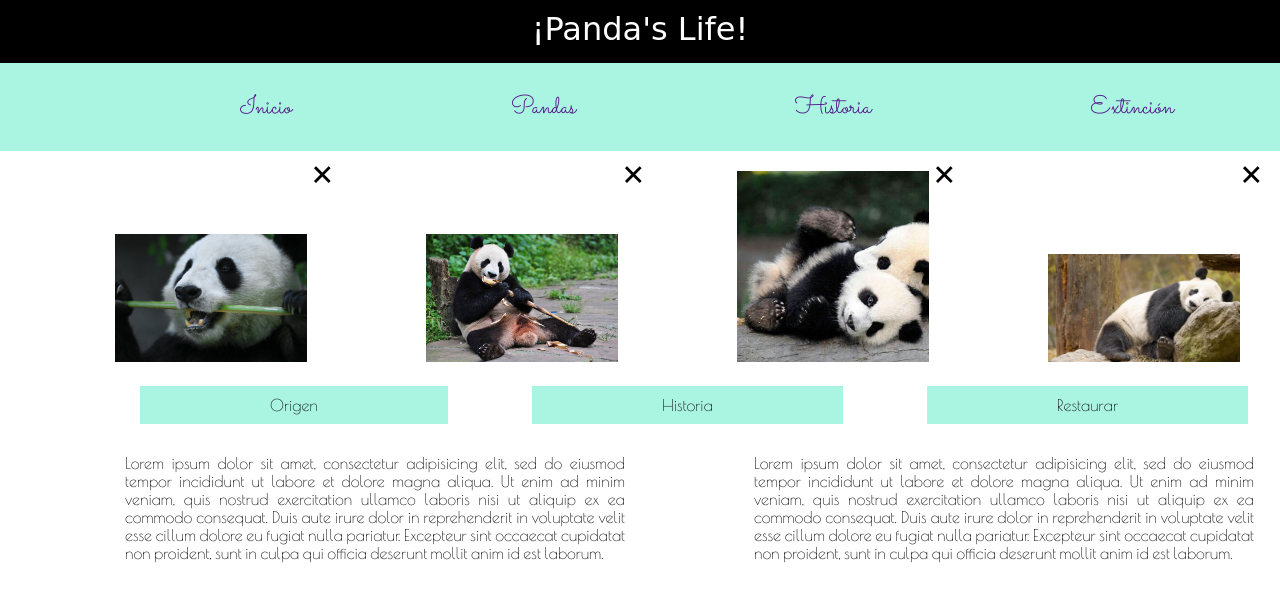
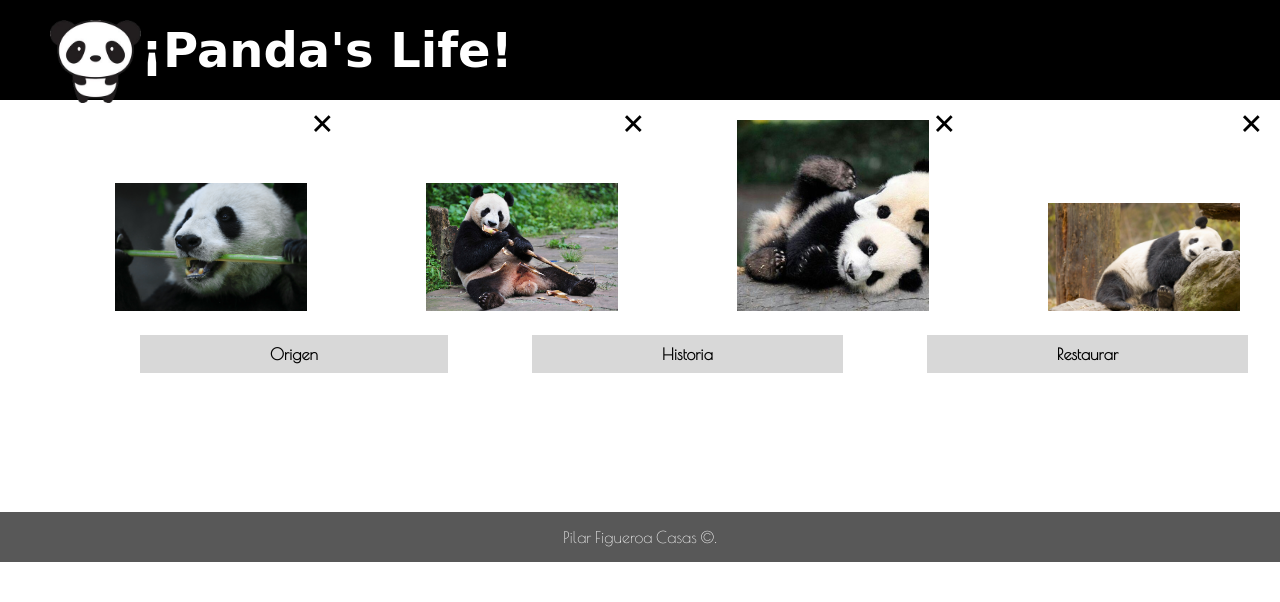
Before and after one commit to pilarfc/flexbox_pandas, a plain HTML site: page index.html in a window 1280 px wide. Drawn offline with nearby package versions, Linux system fonts and the light colour scheme; a web font is replaced by a local one.

Commit message:
funcionando pero le faltan cambios de flex-box

```diff
--- a/assets/css/main.css
+++ b/assets/css/main.css
@@ -1,5 +1,6 @@
 *{
-margin: 0px;
+ box-sizing: border-box;
+ margin: 0px;
 }
 
 body {
@@ -7,42 +8,43 @@ body {
 }
 
 header {
-  font-family: 'Cabin Sketch', cursive;
   background: black;
   color: white;
-  text-align: center;
+  height: 100px;
+  justify-content: space-between;
   font-size: 2em;
   padding-bottom: 15px;
   padding-top: 10px;
+  line-height: 100px;
+  padding: 0 50px;
 }
 
-ul {
-   background: #A9F5E1;
+h1 {
+  font-family: 'Cabin Sketch', cursive;
 }
 
-li {
-  font-size: 1.5em;
-  display: inline-block;
-  padding: 25px;
-  list-style: none;
-  color: black;
+
+.container {
+    display: flex;
+    flex-wrap: wrap;
 }
 
-li a {
-  font-family: 'VT323', monospace;
-  font-family: 'Sacramento', cursive;
-  font-size: 25px;
-  text-align: center;
-  padding-left: 125px;
-  text-decoration: none;
-  padding-top: 10px;
-  padding-bottom: 10px;
-  padding-right: 40px;
-  text-align: center;
+nav {
+    width: 50%;
+    justify-content: space-between;
+    font-family: 'Ubuntu', sans-serif;
+    font-size: 20px;
 }
 
+a {
+    text-decoration: none;
+    font-weight: 700;
+    color: white;
+}
+
+
 a:hover {
-    background-color: #C4FFE0;
+    background-color: #F6CECE;
 }
 
 
@@ -68,10 +70,8 @@ img {
 }
 
 .botonSecciones div {
-  background-color: #A9F5E1;
+  background-color: #D8D8D8;
   text-align: center;
-  color: #A9F5E13;
-  font-family: 'Fontdiner Swanky', cursive;
   font-family: 'Poiret One', cursive;
   padding: 10px 130px;
   display: inline-block;
@@ -80,16 +80,19 @@ img {
   cursor: pointer;
 }
 
+.botonSecciones div a {
+  color: black;
+}
+
 .texto {
     display: inline-block;
     margin-left: 125px;
     width: 500px;
     text-align: justify;
-    font-family: 'Fontdiner Swanky', cursive;
     font-family: 'Poiret One', cursive;
     color: black;
     margin-top: 30px;
-    visibility: visible;
+    visibility: hidden;
 }
 
 .cerrar {
@@ -107,3 +110,15 @@ img {
    color: #878787;
    cursor: pointer;
  }
+
+
+footer {
+  font-family: 'Poiret One', cursive;
+  background-color: #585858;
+  color: white;;
+  right: 0;
+  left: 0;
+  bottom: 0;
+  padding: 1em;
+  text-align: center;
+}
--- a/index.html
+++ b/index.html
@@ -2,30 +2,34 @@
 <html>
   <head>
     <meta charset="utf-8">
-    <title>Panda Panda</title>
+    <title>Pandas - Flex-Box</title>
     <link rel="stylesheet" type="text/css" href="assets/css/main.css">
-    <link href="https://fonts.googleapis.com/css?family=Sacramento|VT323" rel="stylesheet">
-    <link href="https://fonts.googleapis.com/css?family=Fontdiner+Swanky" rel="stylesheet">
-    <link href="https://fonts.googleapis.com/css?family=Fontdiner+Swanky|Poiret+One" rel="stylesheet">
+    <link href="https://fonts.googleapis.com/css?family=Poiret+One" rel="stylesheet">
     <link href="https://fonts.googleapis.com/css?family=Cabin+Sketch" rel="stylesheet">
+    <link href="https://fonts.googleapis.com/css?family=Ubuntu:400,700" rel="stylesheet">
 
 
 
   </head>
   <body>
 
-    <header>¡Panda's Life!</header>
 
-    <ul>
-      <li>
-        <li><a href="">Inicio</a></li>
-        <li><a href="">Pandas</a></li>
-        <li><a href="">Historia</a></li>
-        <li><a href="">Extinción</a></li>
-      </li>
-      </ul>
+    <header class="container">
+      <section id="logo" class="container">
+          <img src="assets/img/pandalogo.png"/>
+          <h1>  ¡Panda's Life!</h1>
+      </section>
 
 
+      <nav class="container">
+          <a href="#">Inicio</a>
+          <a href="#">Pandas</a>
+          <a href="#">Historia</a>
+          <a href="#">Extinción</a>
+      </nav>
+    </header>
+
+<section id="fotosPandas">
     <div class="pandas">
       <img src="assets/img/pandaBambu.jpg" alt="" class="fotosPandas">
       <span class="cerrar">&times;</span>
@@ -47,9 +51,9 @@
     </div>
      </section>
 
-    <section class="botonSecciones">
-      <div><a id="botonOrigen" title ="Hacer dos clicks para ocultar y uno para mostrar el texto.">Origen</a></div>
-      <div><a id="botonHistoria" title ="Hacer dos clicks para ocultar y uno para mostrar el texto.">Historia</a></div>
+    <section class="botonSecciones container">
+      <div><a id="botonOrigen" title ="Hacer un click para  mostrar el texto y dos para ocultar.">Origen</a></div>
+      <div><a id="botonHistoria" title ="Hacer un click para  mostrar el texto y dos para ocultar">Historia</a></div>
       <div><a id="botonRestaurar">Restaurar</a></div>
     </section>
 
@@ -62,6 +66,11 @@
     </section>
 
 
+    <footer>
+        <p>Pilar Figueroa Casas ©.</p>
+    </footer>
+
+
     <script src="assets/js/app.js"></script>
   </body>
 </html>
```
Also changed, not shown: assets/img/pandalogo.png (added), assets/js/app.js (line endings or trailing spaces).
